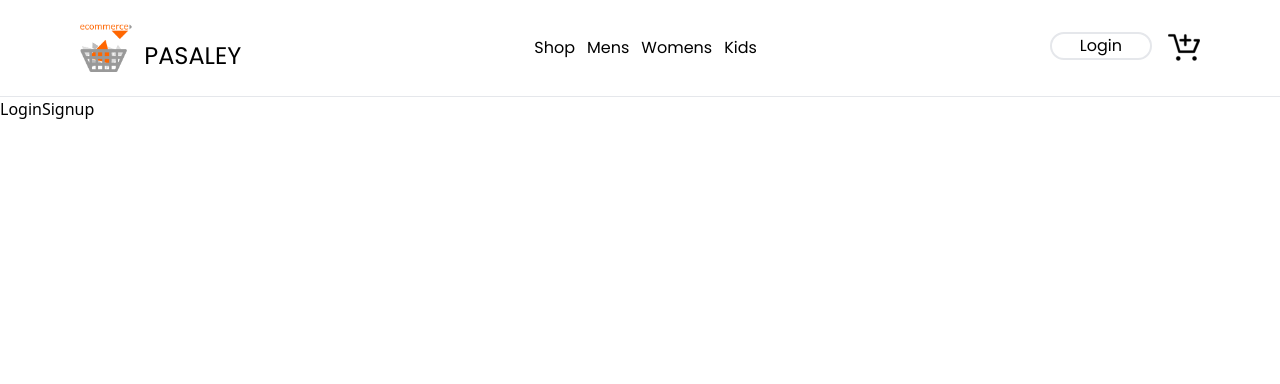
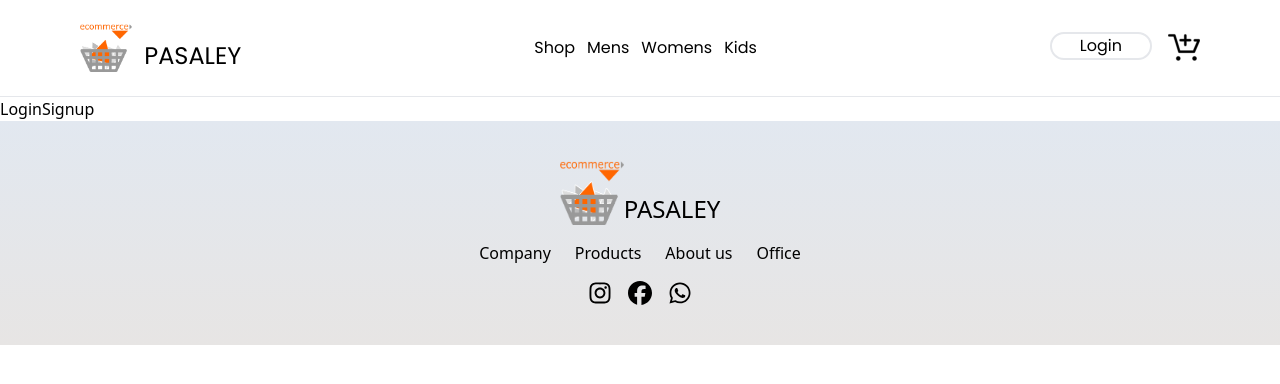
Before and after one commit to sagarpdl000/Ecommerce-website-react, a React (Create React App) app: page /Login in a window 1280 px wide. Shown: the top 384 px of the page. Built offline with nearby package versions, Linux system fonts and the light colour scheme.

Commit message:
Added footer component

```diff
--- a/package.json
+++ b/package.json
@@ -3,6 +3,11 @@
   "version": "0.1.0",
   "private": true,
   "dependencies": {
+    "@fortawesome/fontawesome-svg-core": "^6.5.1",
+    "@fortawesome/free-brands-svg-icons": "^6.5.1",
+    "@fortawesome/free-regular-svg-icons": "^6.5.1",
+    "@fortawesome/free-solid-svg-icons": "^6.5.1",
+    "@fortawesome/react-fontawesome": "^0.2.0",
     "@testing-library/jest-dom": "^5.17.0",
     "@testing-library/react": "^13.4.0",
     "@testing-library/user-event": "^13.5.0",
--- a/src/App.js
+++ b/src/App.js
@@ -7,6 +7,7 @@ import ShopCategory from './Pages/ShopCategory';
 import Product from './Pages/Product';
 import Cart from './Pages/Cart';
 import LoginSignup from './Pages/LoginSignup';
+import Footer from './Components/Footer/Footer';
 
 
 
@@ -15,6 +16,7 @@ function App() {
     <div>
       <BrowserRouter>
       <Navbar/>
+
 
       <Routes>
         <Route path='/' element= {<Shop/>} />
@@ -31,6 +33,7 @@ function App() {
 
 
       </Routes>
+      <Footer/>
 
       </BrowserRouter>
 
--- /dev/null
+++ b/src/Components/Footer/Footer.jsx
@@ -0,0 +1,39 @@
+import React from 'react'
+import logo from '../Assets/logo.png'
+import { Link } from 'react-router-dom'
+import { FontAwesomeIcon } from '@fortawesome/react-fontawesome'
+import { faInstagram, faWhatsapp, faFacebook } from '@fortawesome/free-brands-svg-icons'
+
+
+
+
+const Footer = () => {
+  return (
+    <div className=' flex justify-center bg-gradient-to-b from-slate-200 to-stone-200 py-10'>
+        <div className=''>
+        <div className='flex items-end justify-center mb-4'>
+        <img src={logo} alt="" className='h-16 w-16'/>
+        <h1 className='uppercase text-2xl'>Pasaley</h1>
+        </div>
+
+        <div className='gap-6 flex'>
+            <Link to= "">Company</Link>
+            <Link to= "">Products</Link>
+            <Link to= "">About us</Link>
+            <Link to= "">Office</Link>
+        </div>
+
+        <div className='justify-center flex mt-4 gap-4'>
+
+
+        <FontAwesomeIcon icon={faInstagram} className='h-6 w-6' />
+        <FontAwesomeIcon icon={faFacebook} className='h-6 w-6' />
+        <FontAwesomeIcon icon={faWhatsapp} className='h-6 w-6' />
+        </div>
+        </div>
+
+    </div>
+  )
+}
+
+export default Footer
--- a/src/Components/NewsLetter/NewsLetter.jsx
+++ b/src/Components/NewsLetter/NewsLetter.jsx
@@ -2,12 +2,12 @@ import React from 'react'
 
 const NewsLetter = () => {
   return (
-    <div className='bg-gradient-to-b from-slate-200 to-stone-200 my-20 py-16 grid grid-cols-1 font-poppins'>
+    <div className='bg-gradient-to-b from-slate-200 to-stone-200 mt-20 py-16 grid grid-cols-1 font-poppins'>
         <div className='text-center'>
             <h1 className='text-4xl my-3'>Get Notified With Our Exclusive Offers</h1>
             <p className='my-3'>Subscribe to our newsletter and grab the deal.</p>
             <input type="text" placeholder='YOUR EMAIL ID' className='py-2 px-12 rounded-2xl'/>
-            <button className='bg-black text-white py-2 px-6 rounded-2xl'>Subscribe</button>
+            <button className='bg-black text-white py-2 px-6 rounded-2xl hover:text-blue-400'>Subscribe</button>
         </div>
     </div>
   )
```
Also changed, not shown: 1 other file (tests, documents, lock files or other folders).
